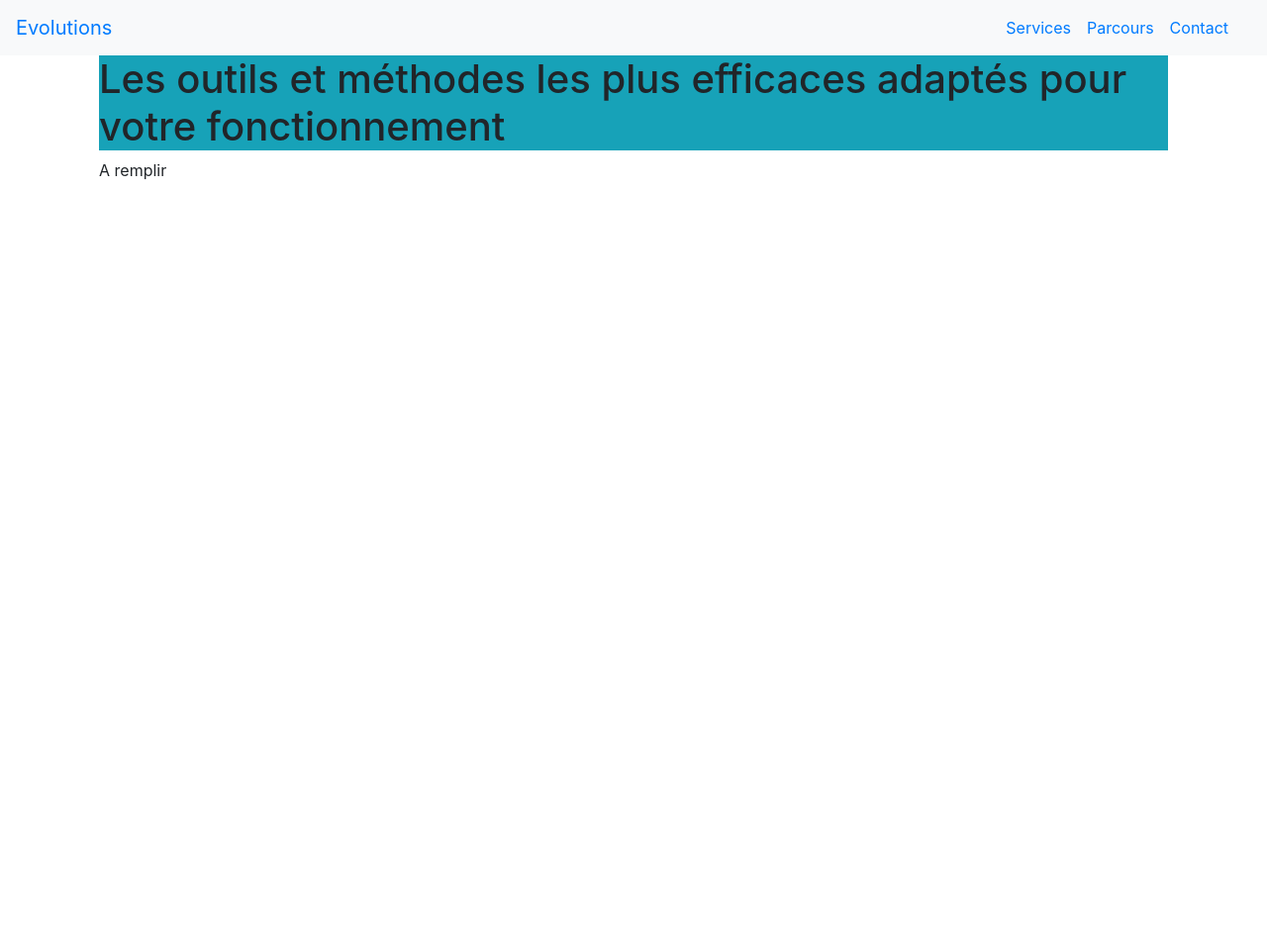
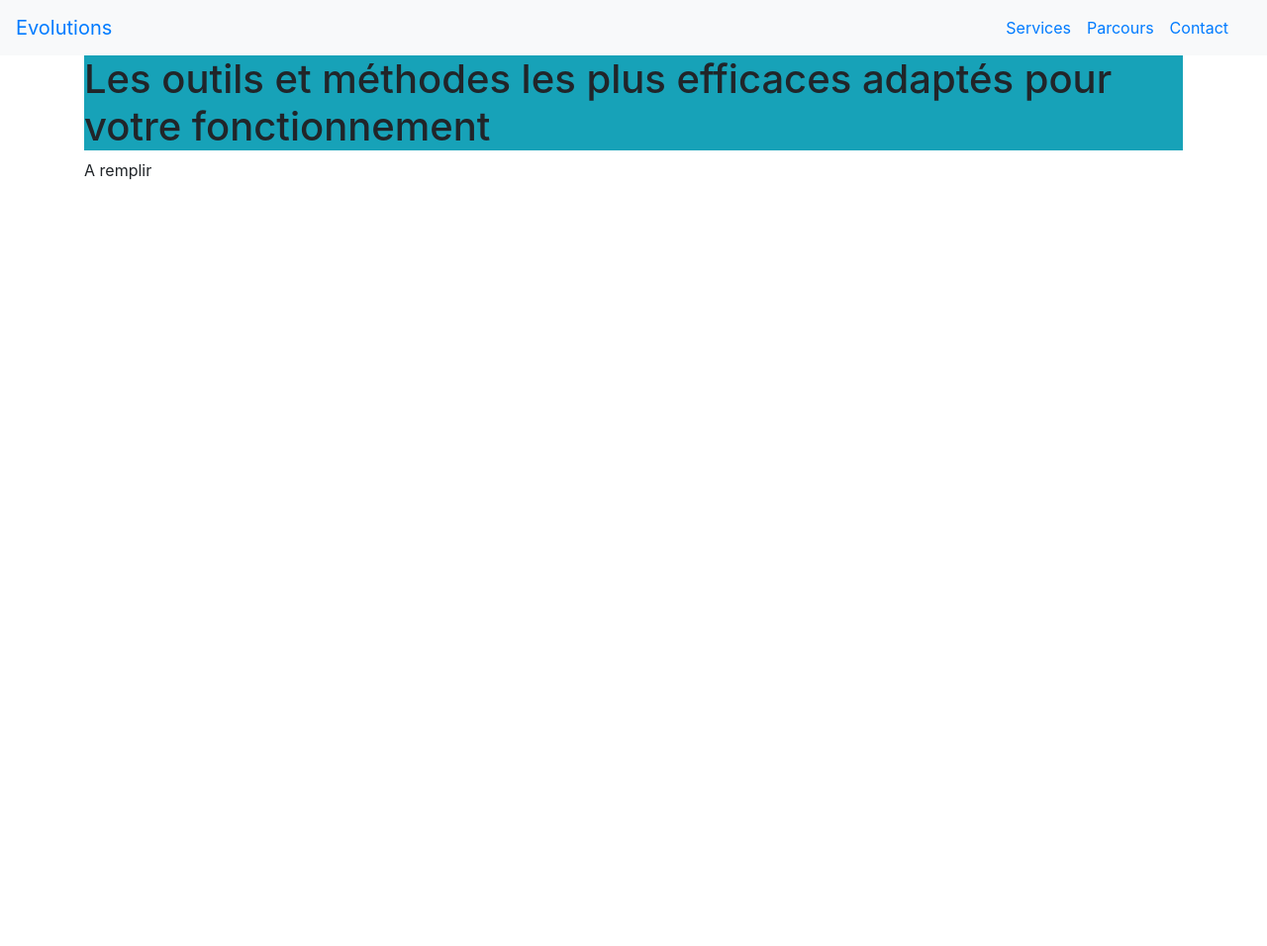
Before and after one commit to OrgaEvolutions/orgaevolutions.github.io, a Jekyll site: the page built from index.html, in a window 1280 px wide. Shown: the whole page at 99% size. Built offline with Jekyll 4.4.1, drawn with Linux system fonts in a browser that asks for light colours; before the commit the page ends 900 px from its top, so only the background shows below that.

Commit message:
Update index.html

```diff
--- a/index.html
+++ b/index.html
@@ -2,7 +2,7 @@
 layout: default
 title: evolutions
 ---
-<div class="container min-vh-90">
+<div class="min-vh-100">
 	<h1 class="bg-info">Les outils et méthodes les plus efficaces adaptés pour votre fonctionnement</h1>
 	<p>A remplir</p>
 
```
